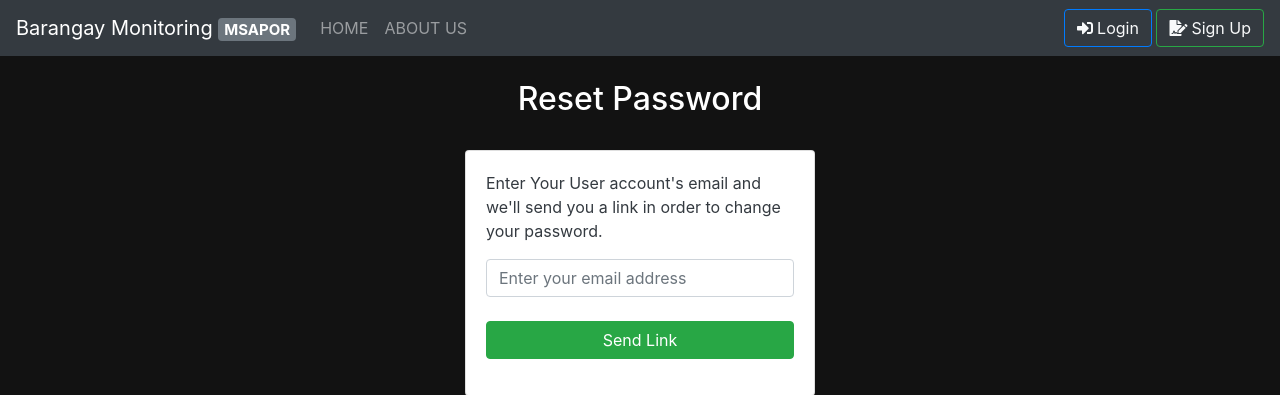
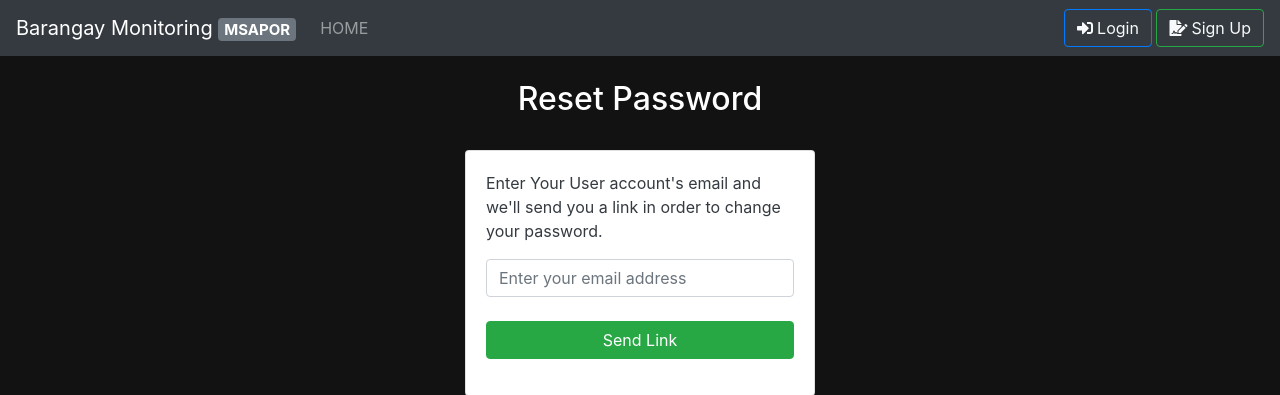
Before and after one commit to skayfd/barangaymonitoring, a PHP site: page /monitoring-main/views/forgotpw.php in a window 1280 px wide. Shown: the top 395 px of the page. Run offline with PHP 8.4, Linux system fonts and the light colour scheme.

Commit message:
Removed About Us on header

```diff
--- a/views/include/header.php
+++ b/views/include/header.php
@@ -416,7 +416,7 @@
 			        <a class="nav-link" href="../index.php">HOME<span class="sr-only">(current)</span></a>
 			      </li>
 			      <li class="nav-item">
-			        <a class="nav-link" href="#">ABOUT US</a>
+			        <!-- EMPTY LINK SPACE -->
 			      </li>
 			    </ul>
 			  </div>
```
